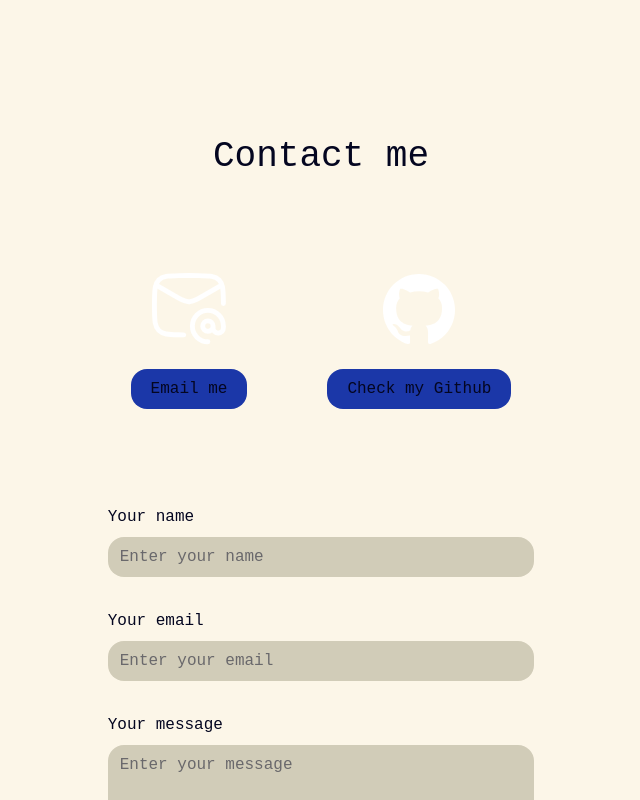
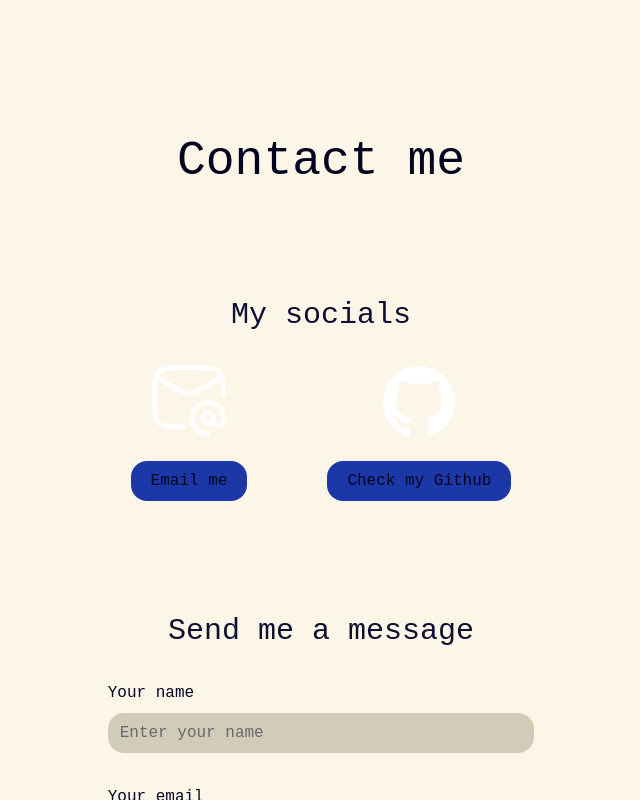
Before and after one commit to MathieuMarthy/portfolio, a Nuxt app: page / in a window 1280 px wide. Shown: the part 5320-6120 px from the top of the page, without its empty margins (319-959 px from the left). Built offline with nearby package versions, Linux system fonts and the light colour scheme.

Commit message:
add titles

```diff
--- a/app/components/organisms/contact-me.vue
+++ b/app/components/organisms/contact-me.vue
@@ -13,16 +13,23 @@ const contactLinks = [
 </script>
 
 <template>
-    <section class="flex flex-col items-center gap-24 w-1/3">
-        <h2 class="text-text text-4xl text-center">{{ $t("contact-me.contact-me") }}</h2>
+    <section class="flex flex-col items-center gap-28 w-1/3">
+        <h2 class="text-text text-5xl text-center">{{ $t("contact-me.contact-me") }}</h2>
 
+        <article class="flex flex-col items-center gap-8 w-full">
+            <h3
+                class="text-text-secondary text-3xl text-center"
+            >{{ $t("contact-me.my-socials") }}</h3>
             <div class="flex flex-wrap justify-center gap-20 w-full">
                 <div
                     v-for="contactLink in contactLinks"
                     :key="contactLink.url"
                     class="flex flex-col items-center justify-center gap-6"
                 >
-                <img :src="`/images/${contactLink.icon}.svg`" alt="" class="h-18 w-auto">
+                    <img
+                        :src="`/images/${contactLink.icon}.svg`"
+                        alt="" class="h-18 w-auto"
+                    >
 
                     <a
                         :class="[
@@ -35,8 +42,14 @@ const contactLinks = [
                     >{{ $t(`contact-me.${contactLink.text}`) }}</a>
                 </div>
             </div>
+        </article>
 
+        <article class="flex flex-col items-center gap-8 w-full">
+            <h3
+                class="text-text-secondary text-3xl text-center"
+            >{{ $t("contact-me.send-me-a-message") }}</h3>
             <molecules-contact-form/>
+        </article>
         <div/>
     </section>
 </template>
--- a/i18n/locales/en.json
+++ b/i18n/locales/en.json
@@ -44,9 +44,11 @@
     },
     "contact-me": {
         "contact-me": "Contact me",
+        "my-socials": "My socials",
         "email-me": "Email me",
         "check-github": "Check my Github",
 
+        "send-me-a-message": "Send me a message",
         "your-name": "Your name",
         "name-placeholder": "Enter your name",
         "your-email": "Your email",
--- a/i18n/locales/fr.json
+++ b/i18n/locales/fr.json
@@ -45,9 +45,11 @@
     },
     "contact-me": {
         "contact-me": "Contactez-moi",
+        "my-socials": "Mes réseaux sociaux",
         "email-me": "Envoyez-moi un email",
         "check-github": "Consultez mon Github",
 
+        "send-me-a-message": "Envoyez-moi un message",
         "your-name": "Votre nom",
         "name-placeholder": "Entrez votre nom",
         "your-email": "Votre email",
```
Lines whose indentation alone changed are shown as unchanged.
